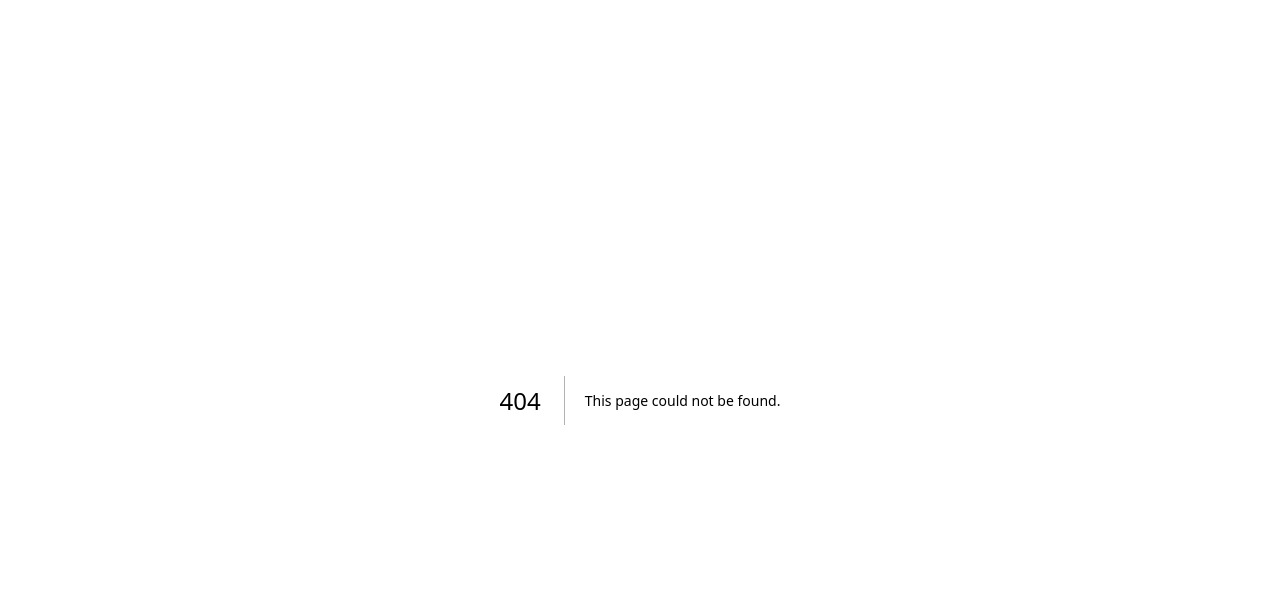
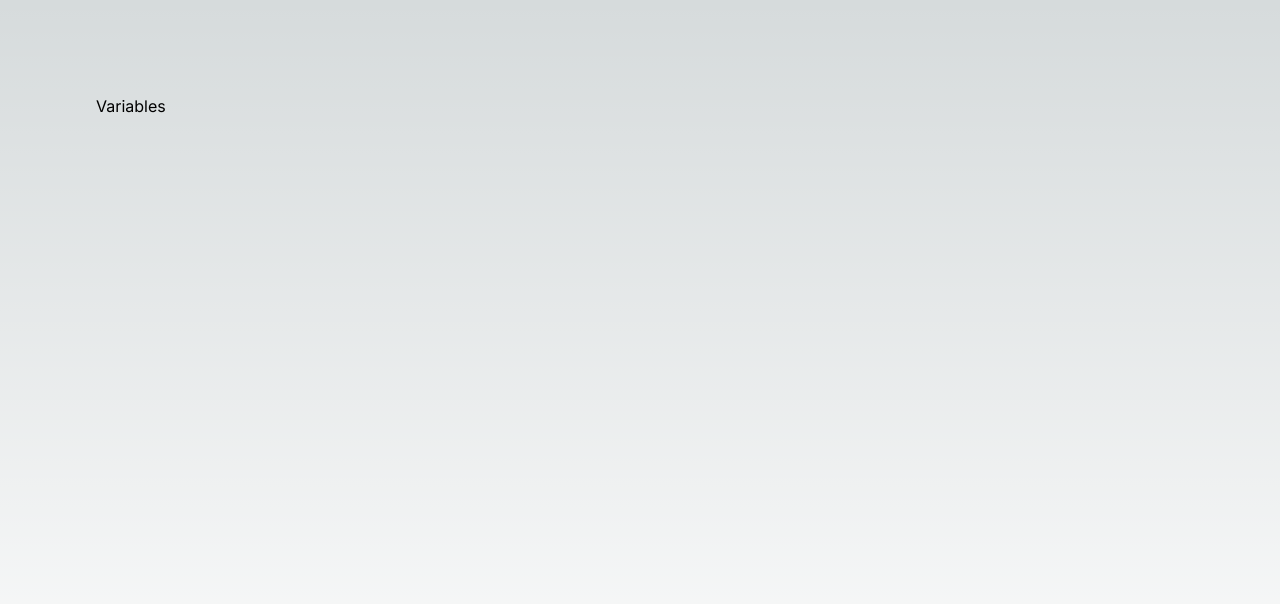
Before and after one commit to JDDMR03/CodeXLearn, a Next.js app: page /variables in a window 1280 px wide. Before the commit this address had no page. Shown: the top 604 px of the page. Built offline with nearby package versions, Linux system fonts and the light colour scheme.

Commit message:
Adding Variables paged

```diff
--- a/src/pages/index.js
+++ b/src/pages/index.js
@@ -2,6 +2,7 @@ import Head from 'next/head'
 import Image from 'next/image'
 import { Inter } from 'next/font/google'
 import styles from '@/styles/Home.module.css'
+import Link from 'next/link';
 
 const inter = Inter({ subsets: ['latin'] })
 
@@ -23,7 +24,7 @@ export default function Home() {
 
         <div className={styles.grid}>
           <a
-            href="https://nextjs.org/docs?utm_source=create-next-app&utm_medium=default-template&utm_campaign=create-next-app"
+            href="/variables"
             className={styles.card}
             target="_blank"
             rel="noopener noreferrer"
--- /dev/null
+++ b/src/pages/variables.js
@@ -0,0 +1,24 @@
+import Head from 'next/head'
+import Image from 'next/image'
+import { Inter } from 'next/font/google'
+import styles from '@/styles/Article.module.css'
+import Link from 'next/link';
+
+const inter = Inter({ subsets: ['latin'] })
+
+
+export default function Variables() {
+  return (
+    <>
+      <Head>
+        <title>CodeXLearn | Variables</title>
+        <meta name="description" content="Generated by create next app" />
+        <meta name="viewport" content="width=device-width, initial-scale=1" />
+        <link rel="icon" href="/favicon.ico" />
+      </Head>
+      <main className={`${styles.main} ${inter.className}`}>
+          <p>Variables</p>
+      </main>
+    </>
+  )
+}
--- /dev/null
+++ b/src/styles/Article.module.css
@@ -0,0 +1,10 @@
+.main {
+  display: flex;
+  flex-direction: column;
+  justify-content: space-between;
+  align-items: flex-start;
+  padding: 6rem;
+  min-height: 100vh;
+  width: 100%;
+  height: 100%;
+}
```
